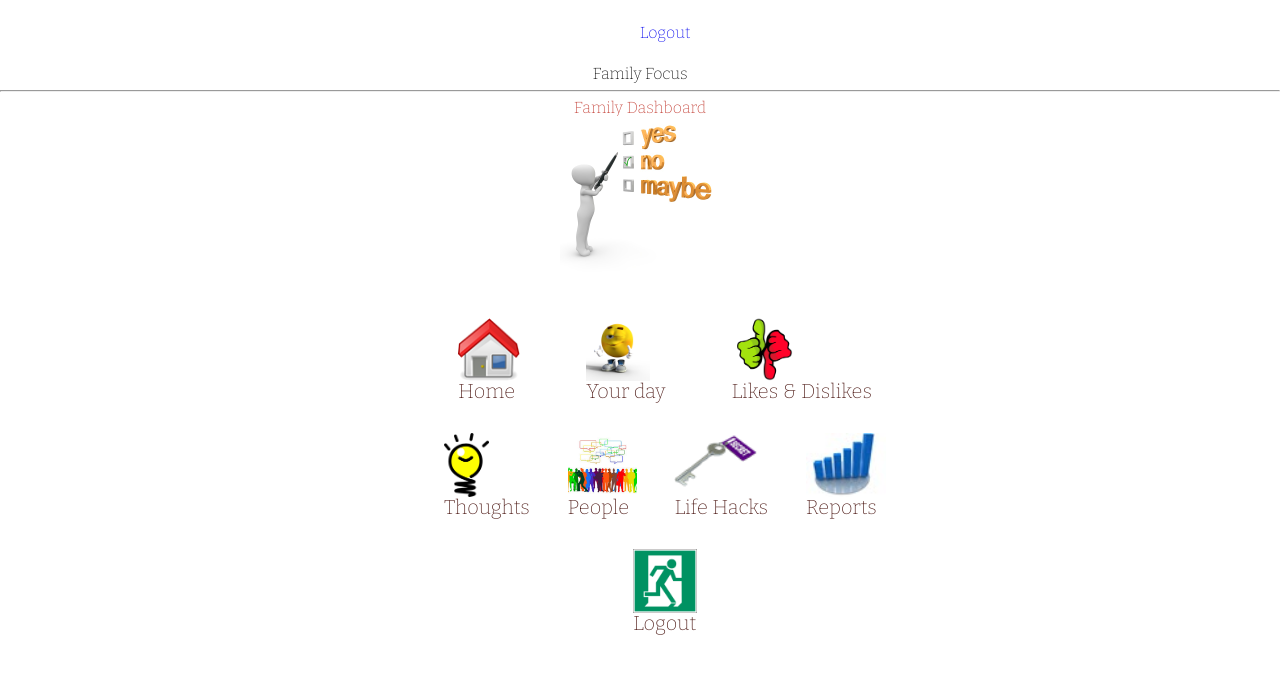
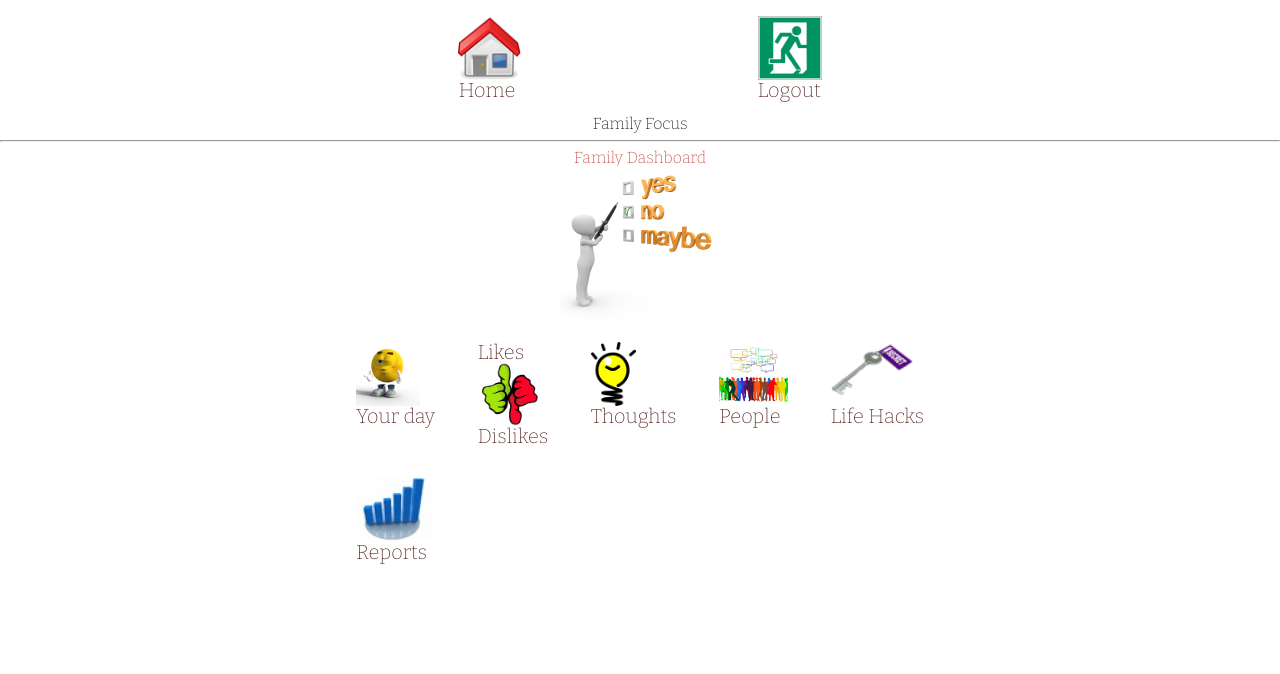
Before and after one commit to mrrichardasmith/family_vote, a Flask app: page / in a window 1280 px wide. Shown: the top 674 px of the page. Run offline with Flask 2, Linux system fonts and the light colour scheme; the visitor is signed in with stand-in values (Sample User, id 1); data comes from the database, SQL or seed files in the repository; data that the repository does not hold is empty.

Commit message:
Some navigation and CSS improvements

```diff
--- a/static/style.css
+++ b/static/style.css
@@ -70,7 +70,7 @@ table {
   border-radius: 7px;
   box-shadow: -4px -4px 20px rgba(0, 0, 0, 0.505);
   padding: 2vw;
-  max-width: 60%;
+  max-width: 80%;
   position: relative;
   z-index: 1;
   margin: 20 auto;
@@ -248,8 +248,6 @@ th, td {
 
 .nav  {
   width: 100%;
-  margin: 25px;
-
 }
 
 .nav a {
@@ -267,10 +265,10 @@ th, td {
 }
 
 .innerNav {
-  width: 80%;
+  max-width: 600px;
   margin: auto;
   display: flex;
-  justify-content: space-around;
+  justify-content: space-between;
   flex-wrap: wrap;
 }
 
@@ -323,9 +321,11 @@ input.larger[type="checkbox"]:checked  {
   background-color: green;
 }
 
-.row  {
+.row_between {
   display: flex;
-  justify-content: space-between;
+  justify-content: space-around;
+  max-width: 600px;
+  min-width: 100%;
   }
 
 .flex_col {
--- a/templates/nav_login.html
+++ b/templates/nav_login.html
@@ -8,9 +8,18 @@
         </div>
         {% else %}
 
-        <div>
-            <a href="{{ url_for('logout') }}">Logout</a>
+
+        <div class="row_between">
+            <div class="navOption">
+                <a href="{{ url_for('index') }}"><img class="navPic" src="{{ url_for('static', filename='pictures/home.png') }}"></a>
+                <p><a href="{{ url_for('index') }}">Home</a></p>
             </div>
+            <div class="navOption">
+                <img class="navPic" src="{{ url_for('static', filename='pictures/exit.png') }}">
+                <p><a href="{{ url_for('logout') }}">Logout</a></p>
+            </div>
+        </div>
+
         {% endif %}
     </div>
 </div>
--- a/templates/nav_update.html
+++ b/templates/nav_update.html
@@ -1,11 +1,5 @@
 <div class="nav">
     <div class="innerNav">
-
-            <div class="navOption">
-                <a href="{{ url_for('index') }}"><img class="navPic" src="{{ url_for('static', filename='pictures/home.png') }}"></a>
-                <p><a href="{{ url_for('index') }}">Home</a></p>
-            </div>
-
 
             {% if current_user.is_anonymous %}
             <div class="navOption">
@@ -19,11 +13,10 @@
             <p><a href="{{ url_for('day', username=current_user.username) }}">Your day</a></p>
         </div>
 
-
-
         <div class="navOption">
+            <p><a href="{{ url_for('likesdislikes') }}">Likes</a></p>
             <a href="{{ url_for('likesdislikes') }}"><img class="navPic" src="{{ url_for('static', filename='pictures/thumbsupdown.png') }}"></a>
-            <p><a href="{{ url_for('likesdislikes') }}">Likes & Dislikes</a></p>
+            <p><a href="{{ url_for('likesdislikes') }}">Dislikes</a></p>
         </div>
 
         <div class="navOption">
@@ -46,11 +39,6 @@
             <p><a href="{{ url_for('reports') }}">Reports</a></p>
         </div>
 
-
-    <div class="navOption">
-        <img class="navPic" src="{{ url_for('static', filename='pictures/exit.png') }}">
-        <p><a href="{{ url_for('logout') }}">Logout</a></p>
-    </div>
     {% endif %}
 </div>
 </div>
```
Lines whose indentation alone changed are shown as unchanged.
